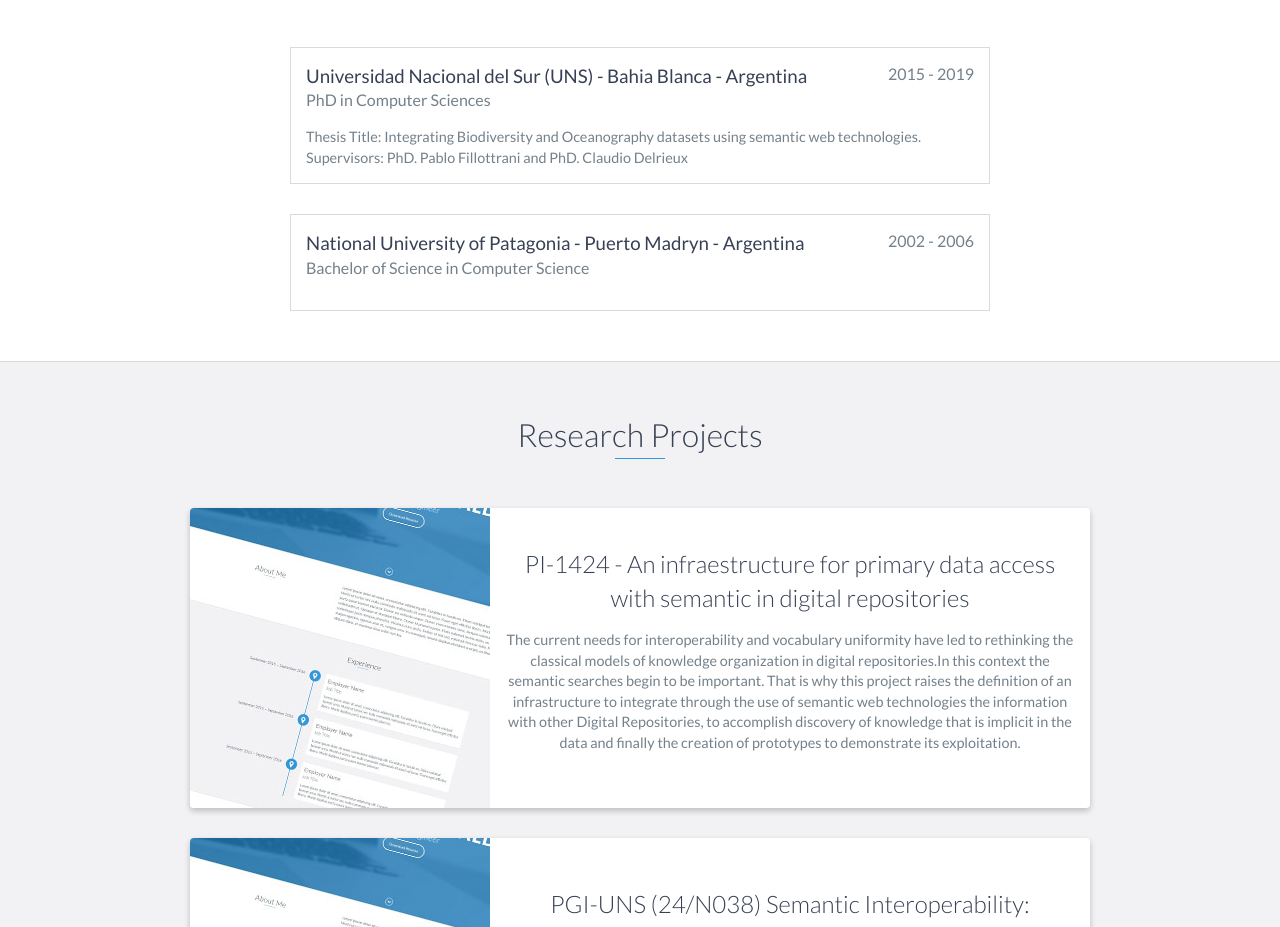
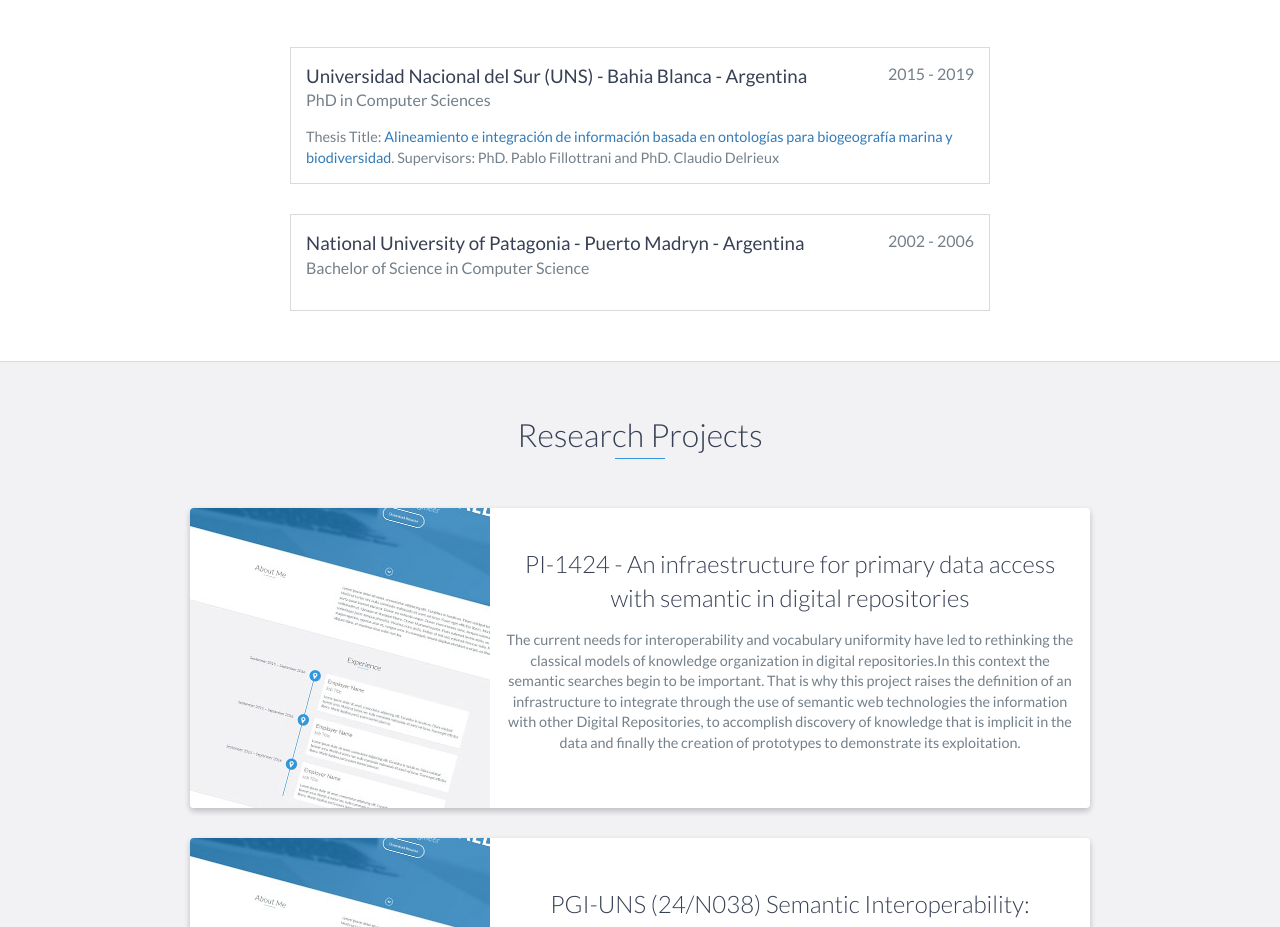
Before and after one commit to marcosdzarate/marcosdzarate.github.io, a website: page index.html in a window 1280 px wide. Shown: the part 3068-3995 px from the top of the page. Drawn offline with nearby package versions, Linux system fonts and the light colour scheme.

Commit message:
Update index.html

```diff
--- a/index.html
+++ b/index.html
@@ -149,7 +149,7 @@
             <span class="education-date">2015 - 2019</span>
             <h4>PhD in Computer Sciences</h4>
             <p>
-                Thesis Title: Integrating Biodiversity and Oceanography datasets using semantic web technologies.
+                Thesis Title: <a href="http://repositoriodigital.uns.edu.ar/handle/123456789/4711">Alineamiento e integración de información basada en ontologías para biogeografía marina y biodiversidad</a>.
 		    Supervisors: PhD. Pablo Fillottrani and PhD. Claudio Delrieux
             </p>
         </div>
```
